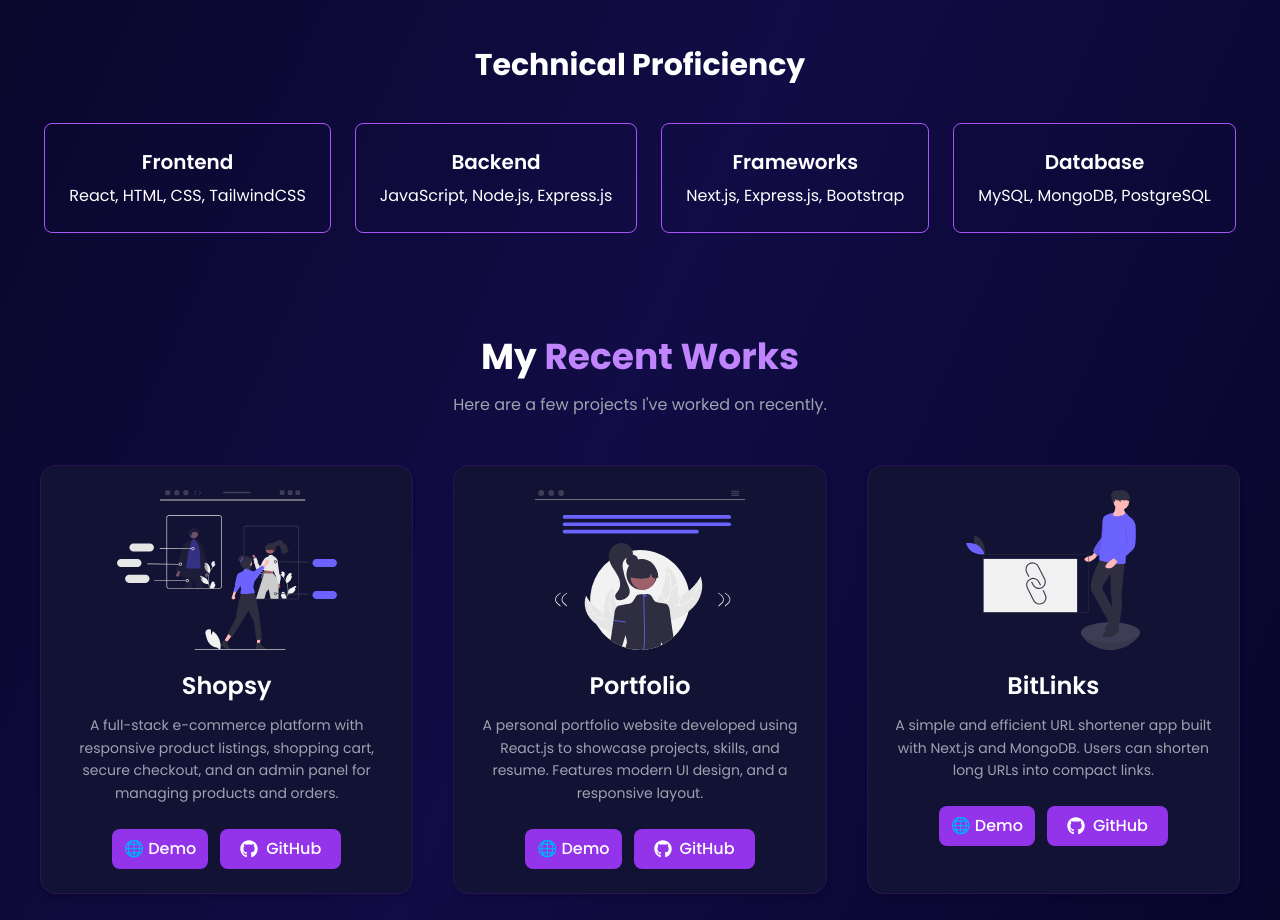
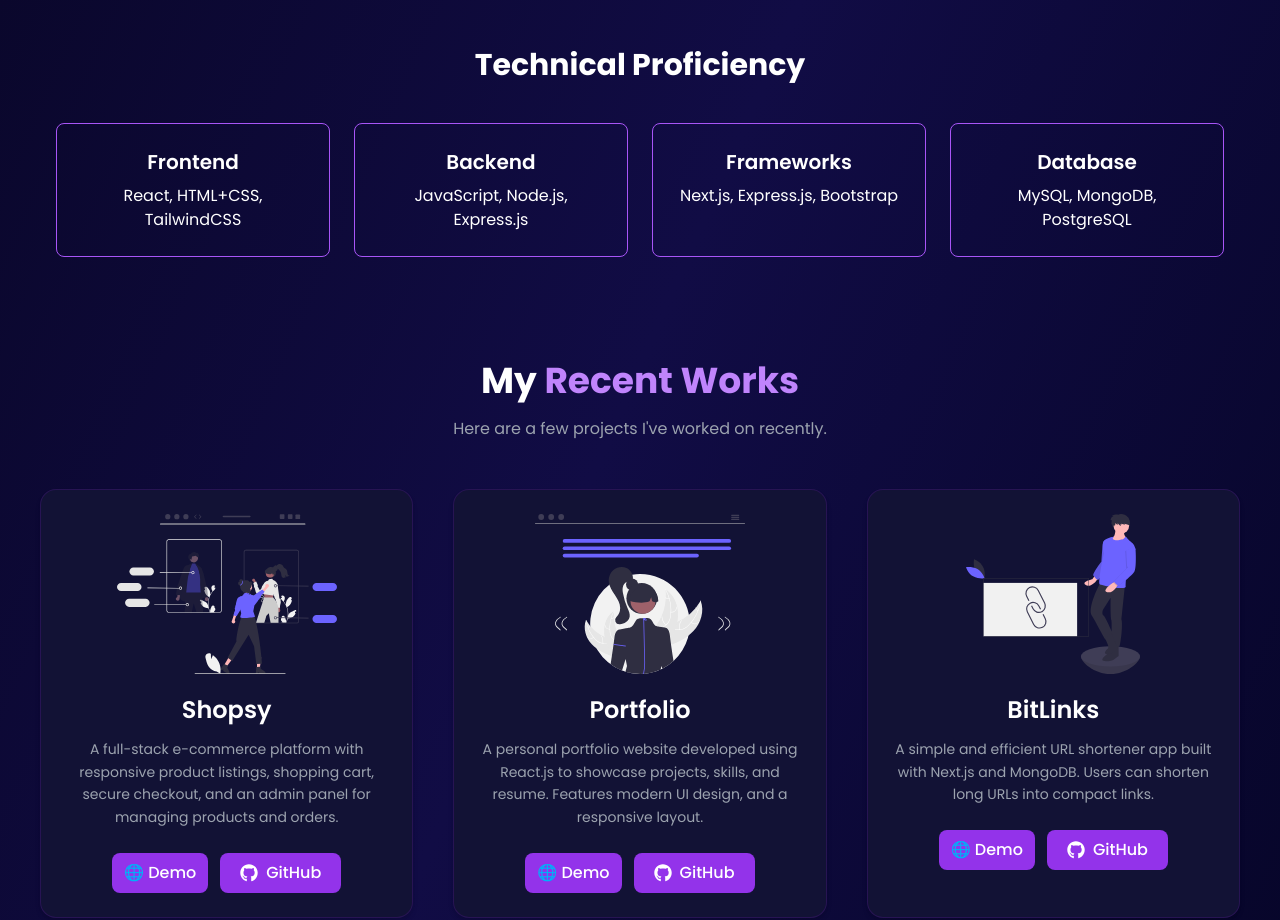
Before and after one commit to shrutika-gawande/portfolio, a React (Vite) app in the folder portfolio/: page / in a window 1280 px wide. Shown: the part 1100-2020 px from the top of the page. Built offline with nearby package versions, Linux system fonts and the light colour scheme.

Commit message:
resume updated

```diff
--- a/portfolio/src/components/About.jsx
+++ b/portfolio/src/components/About.jsx
@@ -27,7 +27,7 @@ const About = () => {
     <div className="container mx-auto mt-16 px-4 text-center">
     <h2 className="text-3xl font-bold mb-10">Technical Proficiency</h2>
 
-    <div className="flex flex-wrap justify-center gap-6">
+    <div className="grid lg:grid-cols-4 md:grid-cols-2 sm:grid-cols-1 sm:px-10 px-20 grid-cols-1 justify-center gap-6">
         {skills.map((skill, index) => (
         <div
             key={index}
--- a/portfolio/src/components/Hero.jsx
+++ b/portfolio/src/components/Hero.jsx
@@ -14,7 +14,7 @@ const Home = () => {
           </h2>
           <p className="text-gray-300 text-lg md:text-lg mb-3">{data.para}</p>
           <p className="text-gray-300 text-lg md:mt-0 mb-5"> {data.tagline}</p>
-          <a href="\Resume.pdf" target="_blank">
+          <a href="\resume.pdf" target="_blank">
           <button className="contactBtn text-xl">My Resume</button></a>
         </div>
 
--- a/portfolio/src/utils/data.js
+++ b/portfolio/src/utils/data.js
@@ -23,7 +23,7 @@ export const data = {
 export const skills = [
     {
       title: "Frontend",
-      items: ["React", "HTML", "CSS", "TailwindCSS"]
+      items: ["React", "HTML+CSS", "TailwindCSS"]
     },
     {
       title: "Backend",
```
